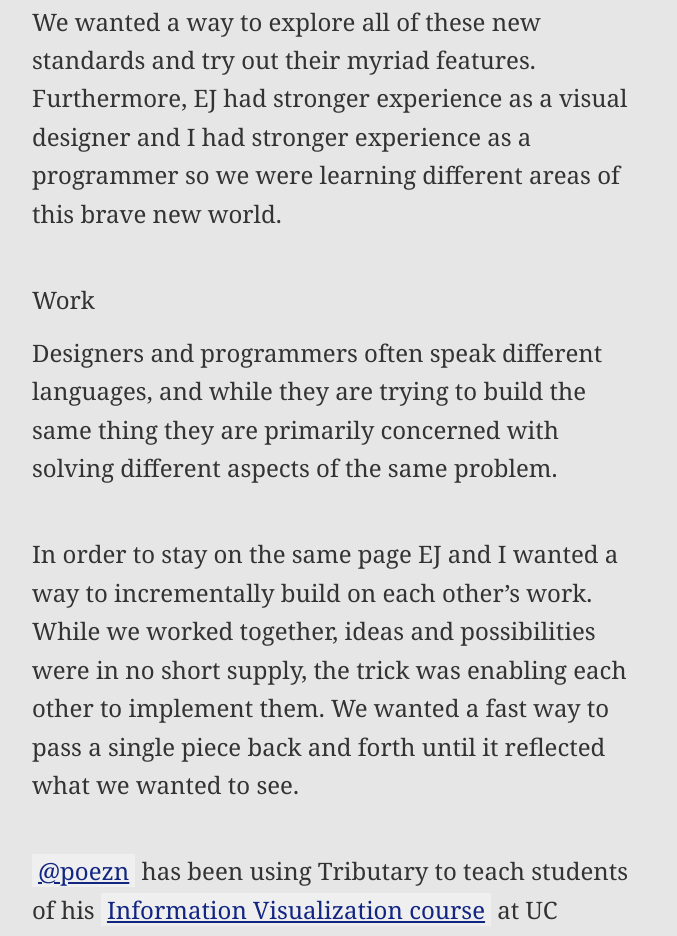
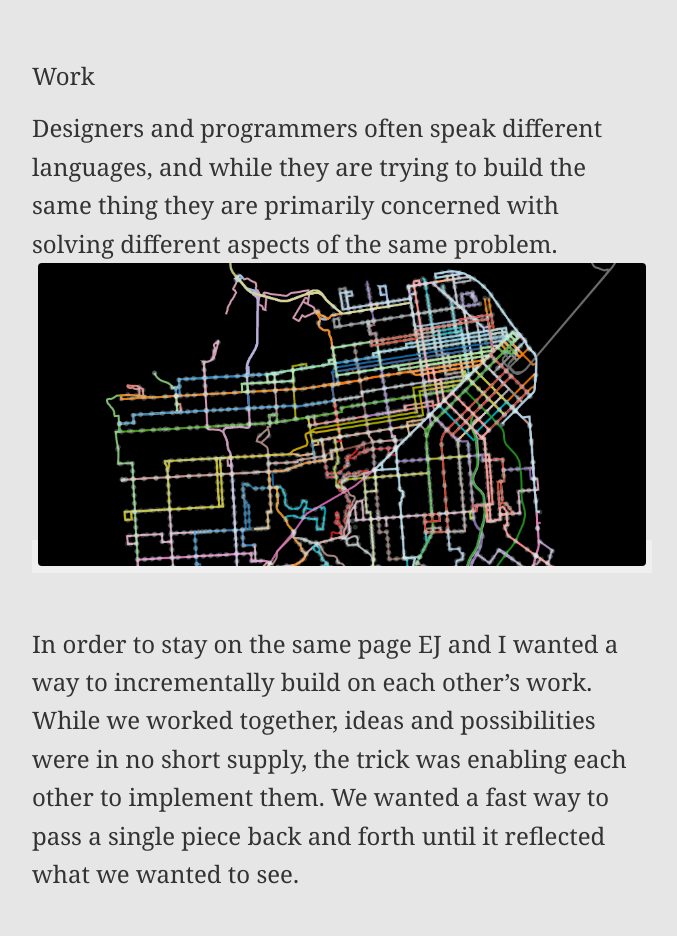
Before and after one commit to ejfox/happybirthdaytributary, a plain HTML site: page index.html in a window 1280 px wide. Shown: the part 1422-2358 px from the top of the page, without its empty margins (304-981 px from the left). Drawn offline with Linux system fonts and the light colour scheme; a web font is replaced by a local one.

Commit message:
adding images for first 3

```diff
--- a/index.html
+++ b/index.html
@@ -50,6 +50,8 @@
 Ideas flow from a creator’s mind into their medium. Far too often those
 ideas never materialize because of the friction they face in the gateway to
 reality.
+<a href="http://tributary.io/inlet/5072003">
+  <img src="img/content/crossfilter.png"></a>
 <!-- below fold -->
 </p>
 <p class="fold">
@@ -61,11 +63,33 @@ could be working on this. Thus Tributary was born.
 </p>
 </section>
 
+<header id="work">Work</header>
+<section id="work-start">
+<p>
+Designers and programmers often speak different languages, and while they are
+trying to build the same thing they are primarily concerned with solving
+different aspects of the same problem.
+<a href="http://tributary.io/inlet/5175164">
+  <img src="img/content/work.png"></a>
+<!-- below fold -->
+</p>
+<p class="fold">
+In order to stay on the same page EJ and I wanted a way to incrementally build
+on each other’s work. While we worked together, ideas and possibilities were in
+no short supply, the trick was enabling each other to implement them. We wanted
+a fast way to pass a single piece back and forth until it reflected what we
+wanted to see.
+</p>
+</section>
+
+
 <header id="learn">Learn</header>
 <section id="learn-start">
 <p>EJ and I were working together to create data visualizations with d3.js. D3
 ties together many modern web standards, which is both powerful and hard to
 learn.
+<a href="http://tributary.io/inlet/3125866">
+  <img src="img/content/learn.png"></a>
 <!-- below fold -->
 </p>
 <p class="fold">
@@ -77,22 +101,6 @@ this brave new world.
 </section>
 
 
-<header id="work">Work</header>
-<section id="work-start">
-<p>
-Designers and programmers often speak different languages, and while they are
-trying to build the same thing they are primarily concerned with solving
-different aspects of the same problem.
-<!-- below fold -->
-</p>
-<p class="fold">
-In order to stay on the same page EJ and I wanted a way to incrementally build
-on each other’s work. While we worked together, ideas and possibilities were in
-no short supply, the trick was enabling each other to implement them. We wanted
-a fast way to pass a single piece back and forth until it reflected what we
-wanted to see.
-</p>
-</section>
 
 <section class='card' id="learn-michael">
 <a class="twitter" href="http://twitter.com/poezn">@poezn</a>
```
Also changed, not shown: img/content/crossfilter.png (added), img/content/learn.png (added), img/content/work.png (added).
